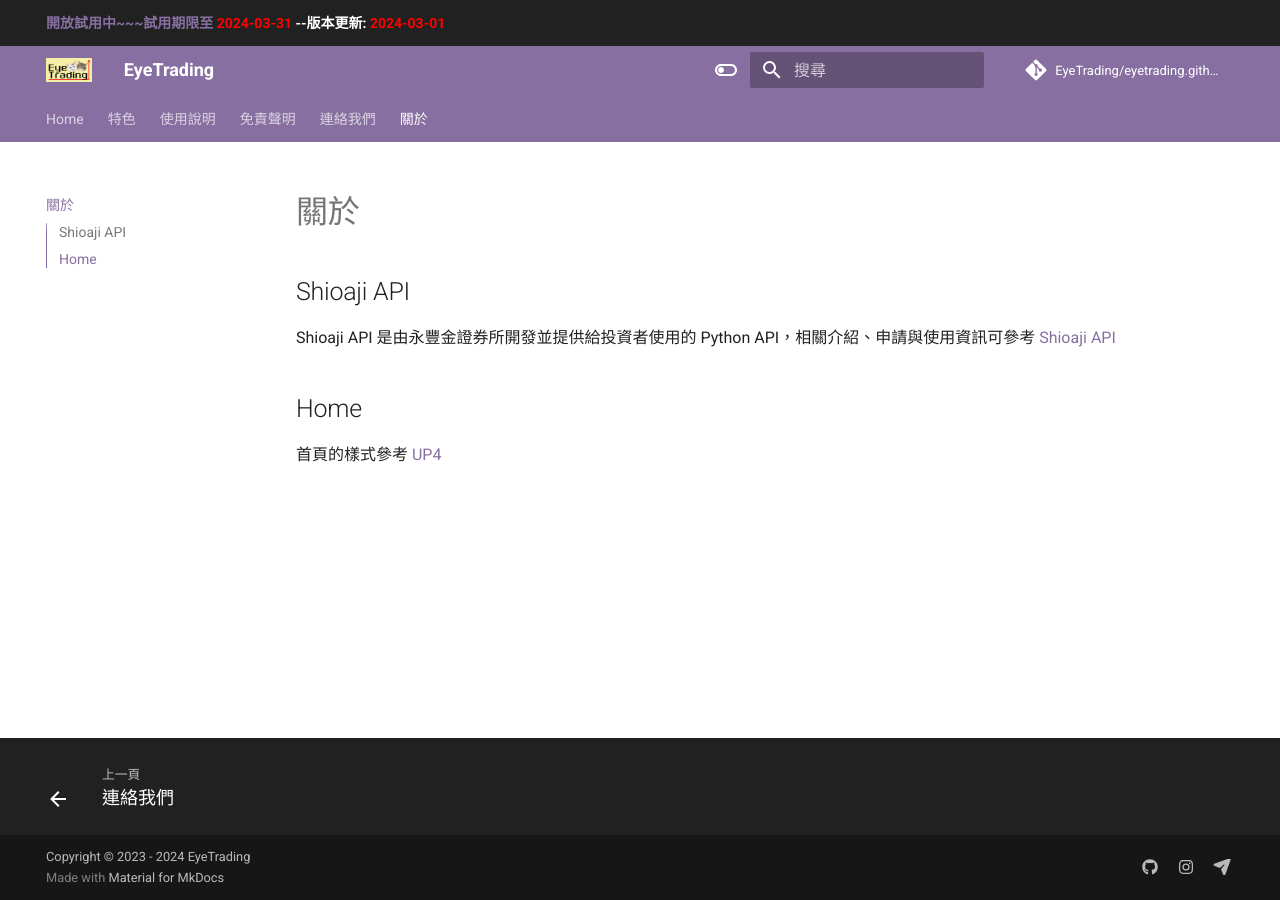
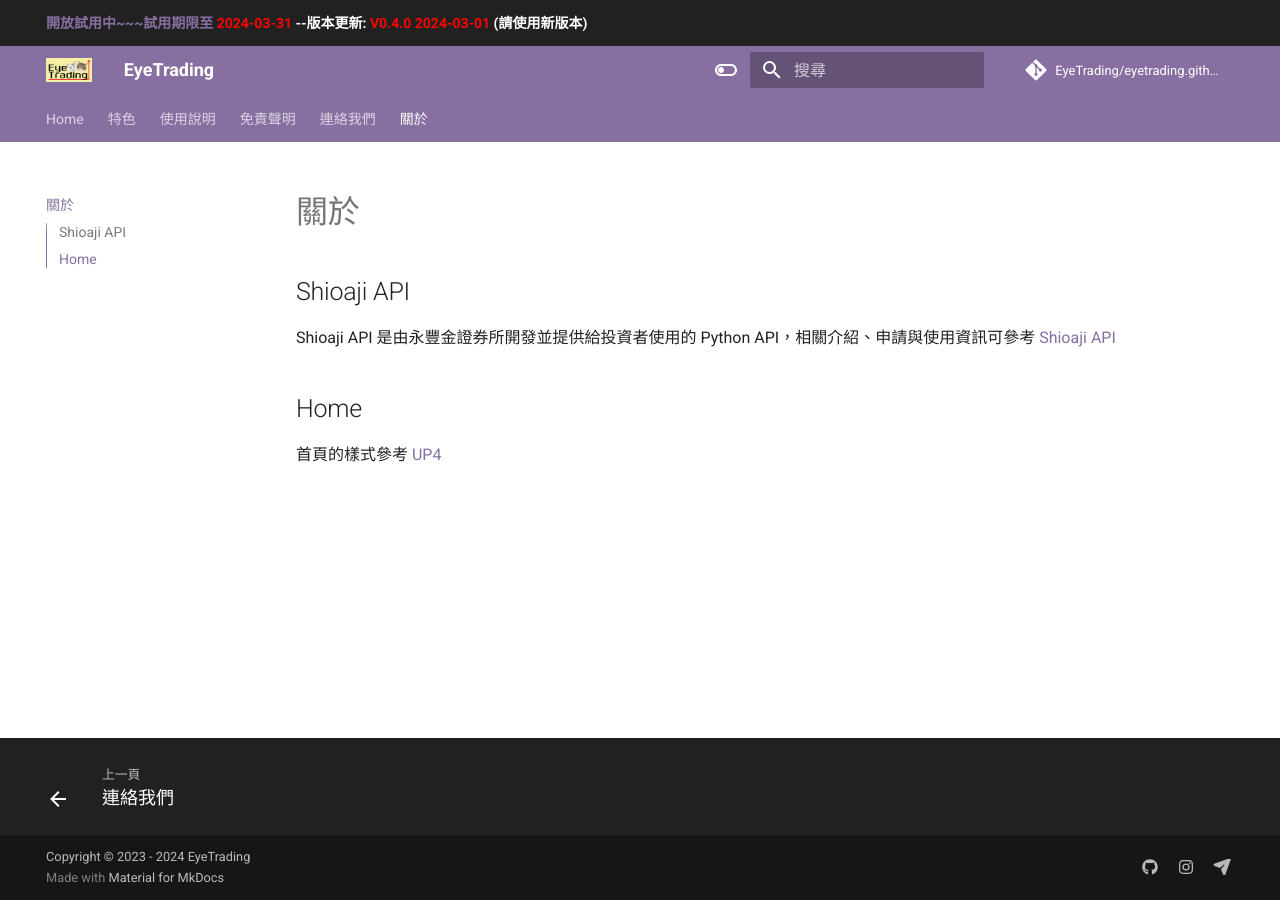
Before and after one commit to EyeTrading/eyetrading.github.io, an MkDocs documentation site: the page built from docs/about.md, in a window 1280 px wide. Built offline with MkDocs 1.6.1 and Material for MkDocs 9.7.7, drawn with Linux system fonts in a browser that asks for light colours; comment, search, counter and statistics services are not loaded.

Commit message:
Update main.html

```diff
--- a/docs/overrides/main.html
+++ b/docs/overrides/main.html
@@ -14,5 +14,5 @@
 {% block announce %}
   <style>.md-announce a,.md-announce a:focus,.md-announce a:hover{color:currentColor}.md-announce strong{white-space:nowrap} </style>
     <strong><a href="">開放試用中~~~試用期限至 <span style="color:red;font-weight: bold;">2024-03-31</span></a>
-      --版本更新: <span style="color:red;font-weight: bold;">2024-03-01 </span></strong>
+      --版本更新: <span style="color:red;font-weight: bold;">V0.4.0 2024-03-01 </span> (請使用新版本)</strong>
 {% endblock %}
```
